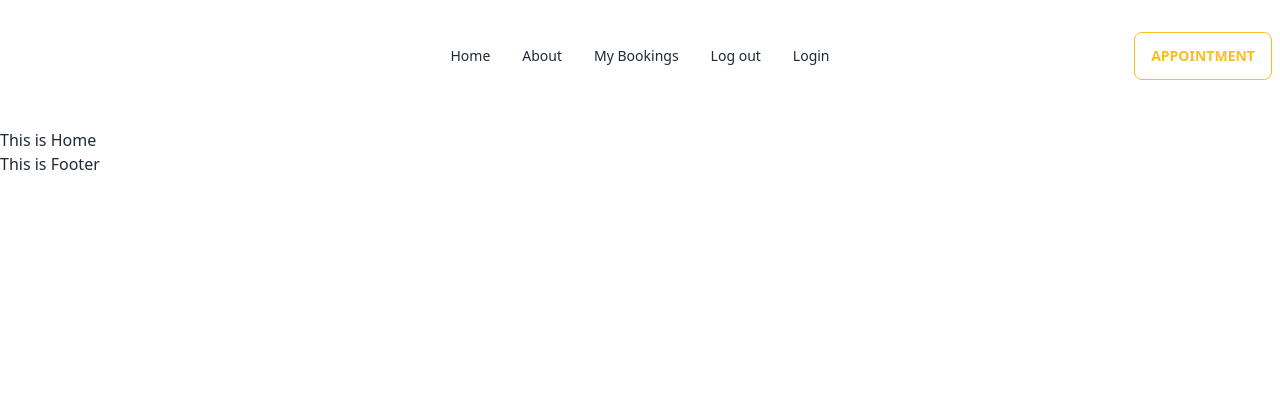
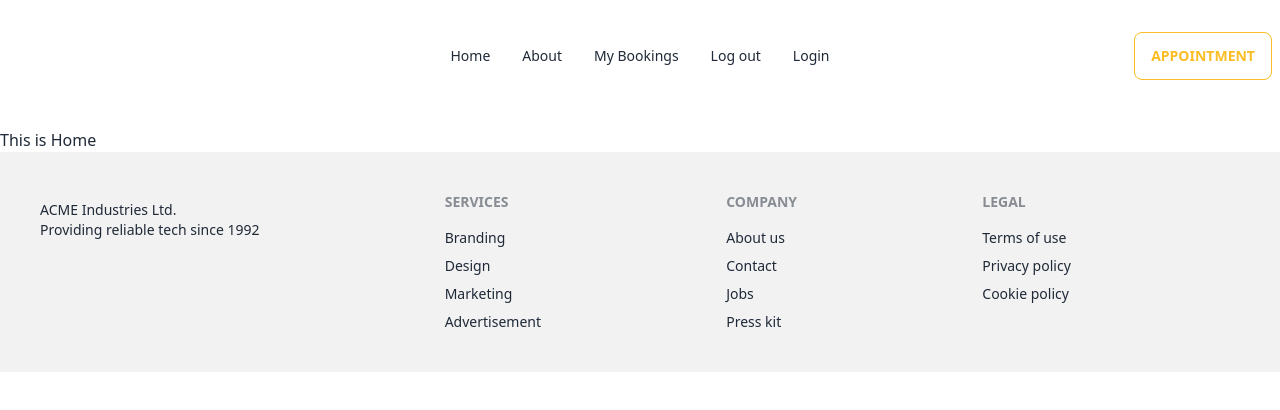
Before and after one commit to omarjafor/Car-Doctor-Client, a React (Vite) app: page / in a window 1280 px wide. Shown: the top 410 px of the page. Built offline with nearby package versions, Linux system fonts and the light colour scheme.

Commit message:
footer basic setup

```diff
--- a/src/Components/Footer/Footer.jsx
+++ b/src/Components/Footer/Footer.jsx
@@ -2,9 +2,32 @@
 
 const Footer = () => {
     return (
-        <div>
-            This is Footer
-        </div>
+        <footer className="footer p-10 bg-base-200 text-base-content">
+            <div>
+                <img src="" alt="" />
+                <p>ACME Industries Ltd.<br />Providing reliable tech since 1992</p>
+            </div>
+            <div>
+                <span className="footer-title">Services</span>
+                <a className="link link-hover">Branding</a>
+                <a className="link link-hover">Design</a>
+                <a className="link link-hover">Marketing</a>
+                <a className="link link-hover">Advertisement</a>
+            </div>
+            <div>
+                <span className="footer-title">Company</span>
+                <a className="link link-hover">About us</a>
+                <a className="link link-hover">Contact</a>
+                <a className="link link-hover">Jobs</a>
+                <a className="link link-hover">Press kit</a>
+            </div>
+            <div>
+                <span className="footer-title">Legal</span>
+                <a className="link link-hover">Terms of use</a>
+                <a className="link link-hover">Privacy policy</a>
+                <a className="link link-hover">Cookie policy</a>
+            </div>
+        </footer>
     );
 };
 
```
